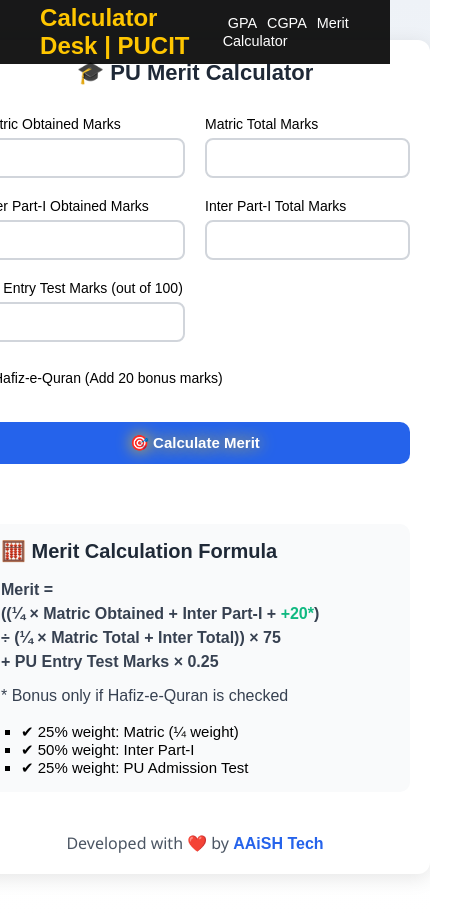
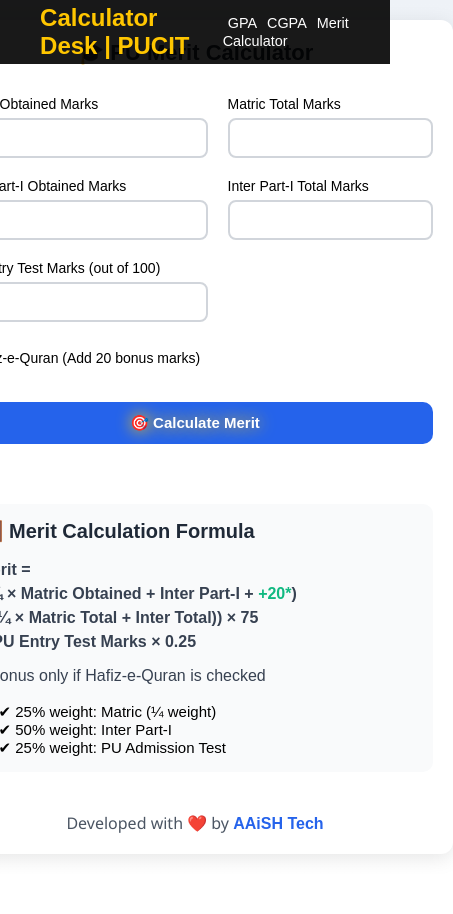
Before and after one commit to aaish376/gpa-calculator, a React (Create React App) app: page /components/merit-cal in a window 390 px wide. Shown: the whole page, 453 px wide, since content can reach past the window. After the commit the page ends 874 px from the top, so only its background shows below. Built offline with nearby package versions, Linux system fonts and the light colour scheme.

Commit message:
merit cal home button

```diff
--- a/src/Style/MeritCal.css
+++ b/src/Style/MeritCal.css
@@ -1,8 +1,9 @@
+/* Base Styles */
 body {
   font-family: 'Segoe UI', sans-serif;
   background: linear-gradient(to bottom, #eef2f7, #fff);
   margin: 0;
-  padding: 40px 20px;
+  padding: 20px;
 }
 
 .container {
@@ -23,7 +24,7 @@ h1 {
 
 .input-grid {
   display: grid;
-  grid-template-columns: 1fr 1fr;
+  grid-template-columns: repeat(auto-fit, minmax(250px, 1fr)); /* ✅ responsive */
   gap: 20px;
   margin-bottom: 30px;
 }
@@ -128,22 +129,8 @@ ul {
   font-family: 'Segoe UI', sans-serif;
 }
 
-/* ✅ Responsive Fix */
-@media (max-width: 600px) {
-  .input-grid {
-    grid-template-columns: 1fr;
-  }
-
-  .hafiz-check {
-    flex-direction: column;
-    align-items: flex-start;
-    gap: 10px;
-  }
-
-  .calculate-btn {
-    font-size: 15px;
-  }
-
+/* ✅ Mobile Optimizations */
+@media (max-width: 480px) {
   .container {
     padding: 20px;
   }
@@ -168,4 +155,14 @@ ul {
   input[type="number"] {
     font-size: 14px;
   }
+
+  .hafiz-check {
+    flex-direction: column;
+    align-items: flex-start;
+    gap: 8px;
+  }
+
+  .calculate-btn {
+    font-size: 15px;
+  }
 }
```
